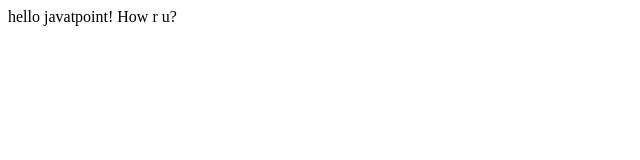
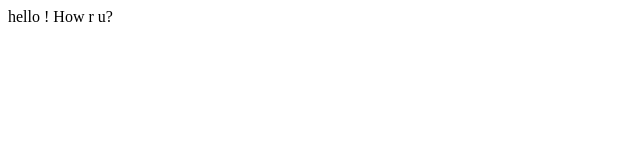
Before and after one commit to Archana3701/123, a plain HTML site: page java script/function1.html in a window 1280 px wide. Shown: the full height of the page, 0-640 px from the left. Drawn offline with Linux system fonts and the light colour scheme.

Commit message:
function1

```diff
--- a/java script/function1.html
+++ b/java script/function1.html
@@ -4,7 +4,7 @@
 
     <script>
         function getInfo() {
-            return "hello javatpoint! How r u?";
+            return "hello ! How r u?";
         }
     </script>
     <script>
```
